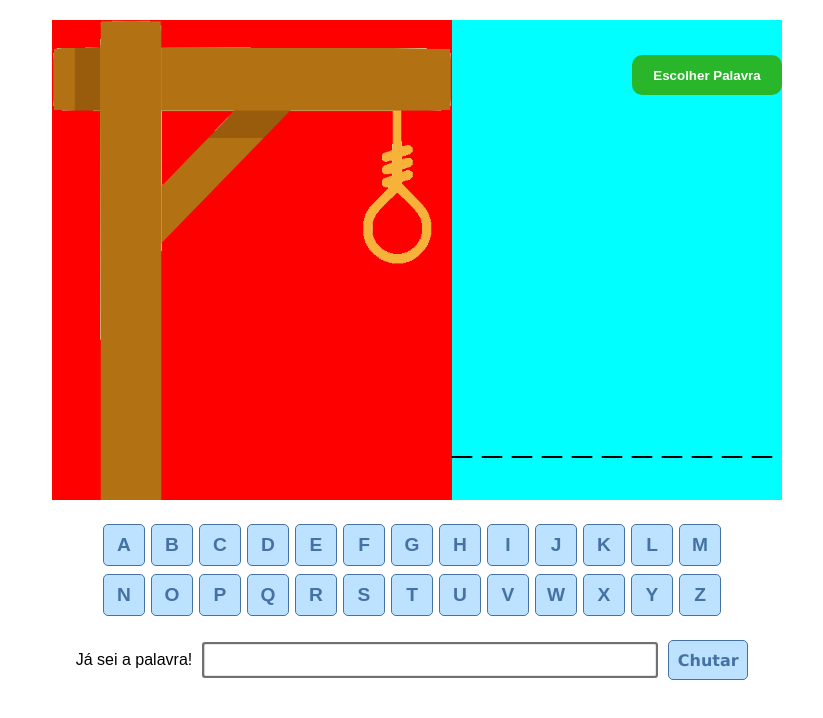
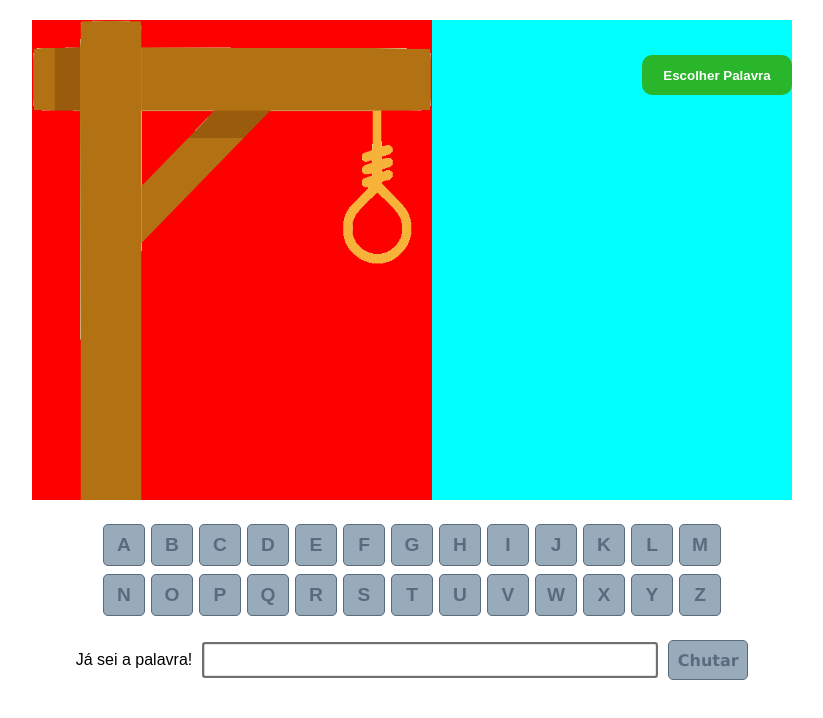
Before and after one commit to TSaytson/Jogo-da-Forca-8, a React (Vite) app: page / in a window 1280 px wide. Shown: the top 718 px of the page, without its empty margins (228-1051 px from the left). Built offline with nearby package versions, Linux system fonts and the light colour scheme.

Commit message:
perdeu jogo, faltando desabilitar teclas pressionadas e ganhou

```diff
--- a/src/App.jsx
+++ b/src/App.jsx
@@ -1,9 +1,12 @@
 import { useState } from 'react'
 import GlobalStyle from './GlobalStyle'
 import styled from 'styled-components'
+import palavras from './palavras'
 
 export default function App() {
 
+  const newgameMessage = 'Clique em "Escolher Palavra" para iniciar um novo jogo';
+  const loss = 6;
   const gallows = [
     './src/assets/forca0.png',
     './src/assets/forca1.png',
@@ -14,46 +17,113 @@ export default function App() {
     './src/assets/forca6.png'
   ]
   const alphabet = [
-    'A', 'B', 'C', 'D', 'E', 'F',
-    'G', 'H', 'I', 'J', 'K', 'L',
-    'M', 'N', 'O', 'P', 'Q', 'R',
-    'S', 'T', 'U', 'V', 'W', 'X',
-    'Y','Z'
+    'a', 'b', 'c', 'd', 'e', 'f', 'g',
+    'h', 'i', 'j', 'k', 'l', 'm', 'n',
+    'o', 'p', 'q', 'r', 's', 't', 'u',
+    'v', 'w', 'x', 'y', 'z'
   ]
-  const [hangmanState, setHangmanState] = useState(gallows[0]);
+  const keyboard = {
+    able: {
+      color: '#4571a4',
+      backgroundColor: '#bce2ff'
+    },
+    disabled: {
+      color: '#5b6b7e',
+      backgroundColor: '#97abbb'
+    }
+  }
 
+  const [gameState, setGameState] = useState(keyboard.disabled);
+
+  const [lifes, setLifes] = useState(0);
+  const [hangmanState, setHangmanState] = useState(gallows[lifes]);
+
+  const [word, setWord] = useState([]);
+  const [tip, setTip] = useState([]);
+  const [charsPressed, setCharsPressed] = useState([]);
+
+  function startGame() {
+    const randomWord = palavras[Math.floor(Math.random() * 201)];
+    const wordArray = [];
+    const underlineArray = [];
+
+    for (let i = 0; i < randomWord.length; i++) {
+      wordArray.push(randomWord[i]);
+      underlineArray.push('_');
+    }
+    console.log(wordArray);
+    setWord(wordArray);
+    setGameState(keyboard.able);
+    setTip(underlineArray);
+    setHangmanState(gallows[0]);
+    setLifes(0);
+  }
+
+  function guess() {
+    alert('tentou adivinhar');
+  }
+
+  function verifyLoss(lifes) {
+    if (lifes === loss) {
+      console.log(lifes);
+      setGameState(keyboard.disabled);
+      setTip([...word]);
+      alert(newgameMessage);
+      return true;
+    }
+    return false;
+  }
+
+  function verifyChar(char) {
+    if (!verifyLoss(lifes)) {
+      const verifyArray = [...tip];
+      console.log(char);
+      console.log(word.includes(char));
+      if (gameState === keyboard.disabled || !word.length)
+        alert('Selecione uma palavra');
+      else {
+        if (word.includes(char)) {
+          console.log('entrou no if');
+          alert(`a palavra ${word} tem a letra ${char}`);
+          word.map((charWord, index) => char === charWord ? verifyArray[index] = char : '');
+          console.log(verifyArray);
+          setTip(verifyArray);
+        } else {
+          alert(`a palavra ${word} não tem a letra ${char}`);
+          setLifes(lifes + 1);
+          setHangmanState(gallows[lifes + 1]);
+        }
+      }
+      verifyLoss(lifes + 1);
+    }
+  }
   return (
     <>
       <GlobalStyle />
       <Container>
         <Hangman>
           <img src={hangmanState} />
-          <ShowWord>
-            <ChooseWord>Escolher Palavra</ChooseWord>
+          <ShowWord state={lifes}>
+            <ChooseWord onClick={startGame}>Escolher Palavra</ChooseWord>
             <ul>
-              <li>_</li>
-              <li>_</li>
-              <li>_</li>
-              <li>_</li>
-              <li>_</li>
-              <li>_</li>
-              <li>_</li>
-              <li>_</li>
-              <li>_</li>
-              <li>_</li>
-              <li>_</li>
+              {tip.map((char, index) => <li key={index}>{char}</li>)}
             </ul>
           </ShowWord>
         </Hangman>
-        <Keyboard>
+        <Keyboard state={gameState}>
           <ul>
-            {alphabet.map((char, index) => <li key={index}>{char}</li>)}
+            {alphabet.map((char, index) =>
+              <li
+                key={index}
+                onClick={() => verifyChar(char) }>
+                {char.toUpperCase()}
+              </li>)}
           </ul>
         </Keyboard>
-        <Guess>
+        <Guess state={gameState}>
           Já sei a palavra!
           <input></input>
-          <button>Chutar</button>
+          <button onClick={guess}>Chutar</button>
         </Guess>
       </Container>
     </>
@@ -73,7 +143,7 @@ const Hangman = styled.div`
   background-color: red;
   display: flex;
   justify-content: space-between;
-  width: 720px;
+  width: 760px;
   img{
     height: 480px;
     width: 400px;
@@ -82,11 +152,17 @@ const Hangman = styled.div`
 const ShowWord = styled.div`
   position: relative;
   background-color:aqua;
+  width: 360px;
   ul{
+    position: absolute;
+    right:0;
     margin-top:400px;
   }
   li{
+    color: ${(props) => props.state === 6 ? 'red': 'black'};
     display:inline;
+    font-family:'Arial';
+    font-weight: 600;
     margin-right:10px;
     font-size:40px;
   }
@@ -127,13 +203,22 @@ const Keyboard = styled.div`
     display: flex;
     align-items: center;
     justify-content: center;
-    color: #4571a4;
+    color: ${(props) => (props.state.color)};
     font-weight: 600;
     font-size: larger;
     font-family: Arial, Helvetica, sans-serif;
     border-radius: 5px;
-    background-color: #bce2ff;
-    border: 1px solid #4571a4;
+    background-color: ${(props) => (props.state.backgroundColor)};
+    border: 1px solid ${(props) => (props.state.color)};
+    cursor: ${(props) => props.state.color === '#4571a4' ? 'pointer' : 'not-allowed'};
+    transition: all 0.5s;
+    &:hover{
+      background-color:${(props) =>
+    (props.state.color === '#4571a4' //&&
+      /*!keysPressed.includes(char)*/) ? '#cce8fd' : props.state.backgroundColor};
+      color:${(props) => props.state.color === '#4571a4' ? '#5c8bc1' : props.state.color};
+      border: 1px solid ${(props) => props.state.color === '#4571a4' ? '#70b2fe' : props.state.color};
+    }
   }
 `
 
@@ -147,14 +232,21 @@ const Guess = styled.div`
   button{
     margin-left: 10px;
     border-radius: 5px;
-    background-color: #bce2ff;
+    background-color: ${(props) => (props.state.backgroundColor)};
     font-weight: 600;
-    border: 1px solid #4571a4;
+    border: 1px solid ${(props) => (props.state.color)};
     height: 40px;
     width: 80px;
-    color: #4571a4;
+    color: ${(props) => (props.state.color)};
     font-size: medium;
     font-family: Verdana, Geneva, Tahoma, sans-serif;
+    cursor: ${(props) => props.state.color === '#4571a4' ? 'pointer' : 'not-allowed'};
+    transition: all 0.5s;
+    &:hover{
+      background-color:${(props) => props.state.color === '#4571a4' ? '#cce8fd' : props.state.backgroundColor};
+      color:${(props) => props.state.color === '#4571a4' ? '#5c8bc1' : props.state.color};
+      border: 1px solid ${(props) => props.state.color === '#4571a4' ? '#70b2fe' : props.state.color};
+    }
     }
     input{
       box-shadow:inset 0.1px 0.1px 1px;
--- /dev/null
+++ b/src/palavras.js
@@ -0,0 +1,27 @@
+const palavras = [
+    "abacate", "abacaxi", "abelha", "abanador", "antologia", "amor", "aba", "abraço", "ábaco", "abrigo", "abrir",
+    "banana", "boi", "batata", "bacalhau", "bexiga", "bowl", "batedeira", "bisturi", "barreira", "banco",
+    "caixa", "chantilly", "comércio", "cachorro", "cuidado", "caneta", "carinho", "cupuaçu", "cabra", "cesto",
+    "dados", "dizer", "danone", "dente", "diário", "diamante", "diafragma", "detonar", "dia", "dromedário",
+    "elefante", "esmeralda", "espátula", "estômago", "esfinge", "esfera", "encontro", "ema", "escola", "economia",
+    "formiga", "fama", "festa", "fiador", "ferver", "flauta", "fichário", "figo", "fiapo", "fotografia",
+    "goiaba", "gelo", "grito", "gamão", "guria", "goleiro", "golfinho", "golfe", "girar", "glúten",
+    "helicóptero", "harmonia", "haste", "hectare", "hábito", "hepatite", "hiena", "hemisfério", "hidrante",
+    "igreja", "ícone", "importante", "ímpar", "idoso", "irado", "identidade", "idioma", "idade", "idiota",
+    "jantar", "jumento", "jambú", "jibóia", "jararaca", "janela", "jerimum", "jaula", "jabuti", "jaleco",
+    "laranja", "lua", "leão", "limão", "larápio", "luz", "lindo", "lacraia", "lactose", "laço", "lacrar",
+    "mamão", "manga", "morango", "mico", "matar", "mingau", "moqueca", "macacão", "mocassin", "maçaneta",
+    "nectarina", "nada", "navio", "namorado", "ninja", "natal", "narciso", "narina", "nádega", "nabo",
+    "ovo", "ostra", "obstetra", "oblíquo", "orangotango", "olhar", "óculos", "ortodoxo", "ouro", "ornamento",
+    "pato", "polvo", "povoar", "pólvora", "palhaço", "paróqia", "pano", "princesa", "pizza", "patroa",
+    "queijo", "quitanda", "quinta", "quantia", "quarentena", "quadrilha", "quaresma", "quartzo", "quebrar", "quarteirão",
+    "risada", "rio", "remar", "rato", "racional", "rainha", "radioatividade", "raiz", "raiva", "rachadura",
+    "salada", "salamandra", "sacola", "siri", "sábado", "safanão", "sabre", "sucarose", "sabedoria", "sacerdote",
+    "tatu", "tabacaria", "taberneiro", "tábua", "torrada", "três", "terço", "tamanho", "tatuagem", "trem",
+    "uva", "uísque", "união", "universo", "unanimidade", "ubuntu", "universidade", "urso", "uivar", "unir",
+    "vela", "valeta", "vacilo", "valor", "vagem", "vadiagem", "vaca", "valentia", "vidro", "valsa",
+    "xícara", "xadrez", "xilofone", "xarope", "xenofobia", "xereta", "xerife", "xaveco", "xixi", "xale",
+    "zebra", "zagueiro", "zero", "zoeira", "zodíaco", "zangão", "zepelim", "zinco", "zoológico", "zumbido"
+]
+
+export default palavras
```
